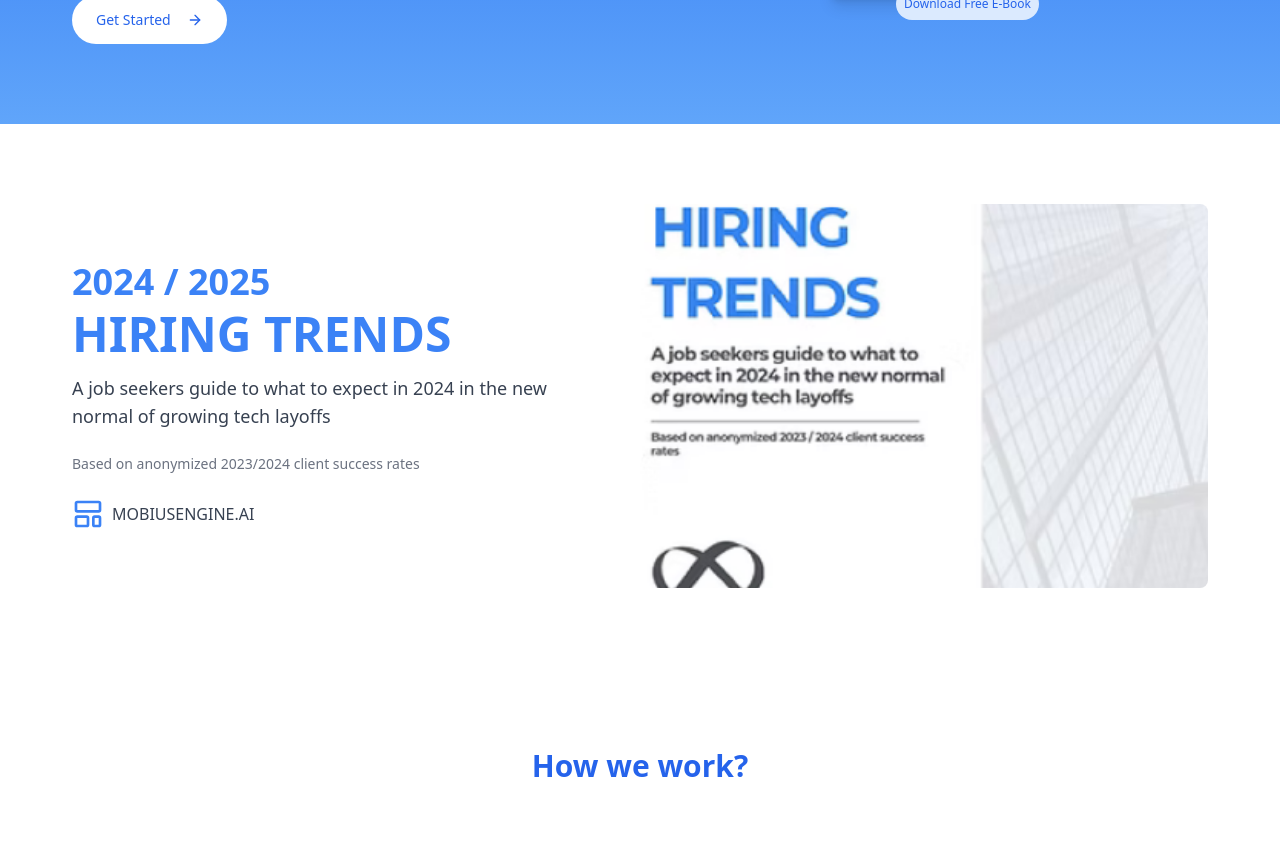
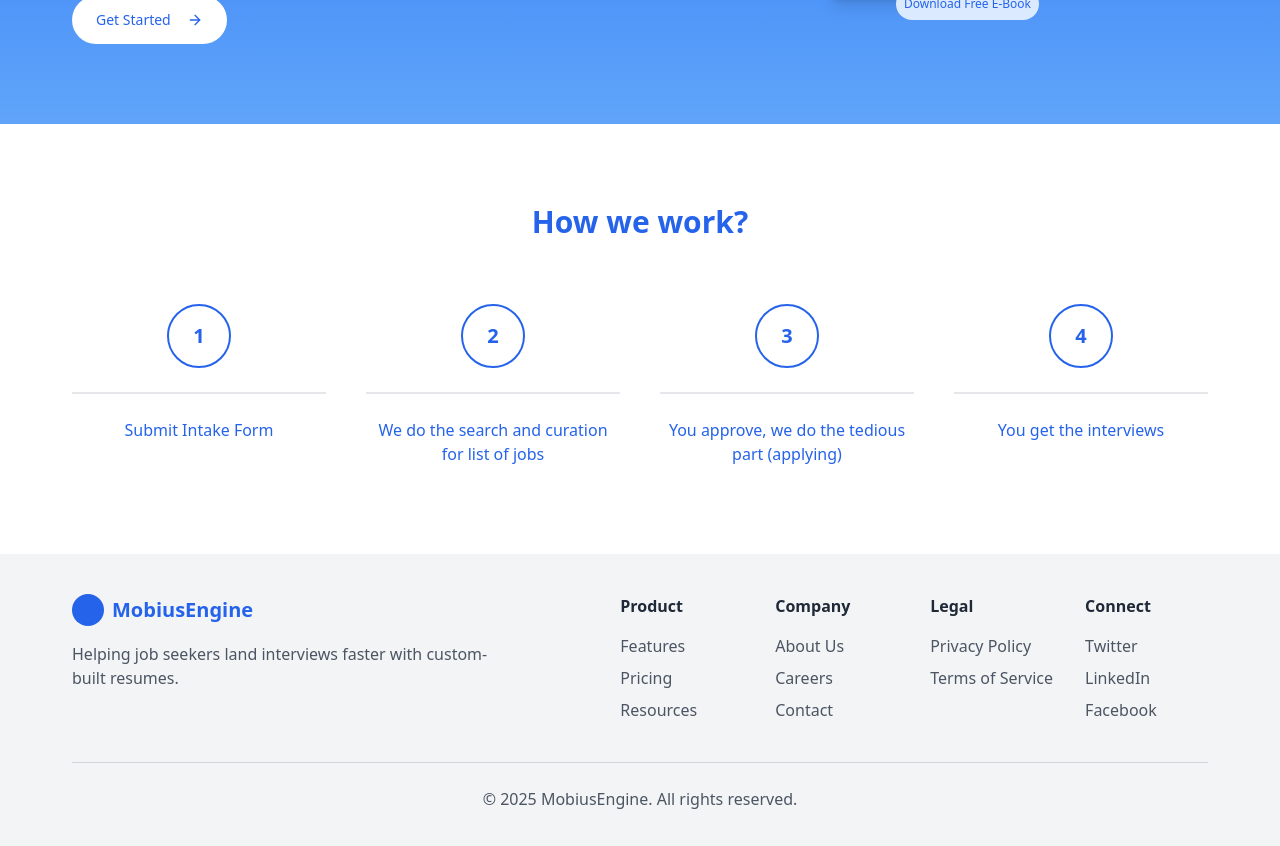
Before and after one commit to thekrishnaarjun/mobius-landing-revival, a React (Vite) app: page / in a window 1280 px wide. Shown: the part 440-1286 px from the top of the page. Built offline with nearby package versions, Linux system fonts and the light colour scheme.

Commit message:
Remove page
Remove the index page.

```diff
--- a/src/components/CoverPage.tsx
+++ /dev/null
@@ -1,43 +0,0 @@
-
-import React from "react";
-import { LayoutTemplate } from "lucide-react";
-
-const CoverPage = () => {
-  return (
-    <section className="bg-white py-20 px-4 md:px-10">
-      <div className="container mx-auto flex flex-col md:flex-row items-center justify-between">
-        <div className="md:w-1/2 mb-10 md:mb-0">
-          <div className="max-w-lg">
-            <div className="mb-6">
-              <h2 className="text-blue-500 font-bold text-3xl md:text-4xl mb-2">2024 / 2025</h2>
-              <h1 className="text-blue-500 font-bold text-4xl md:text-5xl mb-4">HIRING TRENDS</h1>
-              <p className="text-gray-700 text-lg">
-                A job seekers guide to what to expect in 2024 in the new normal of growing tech layoffs
-              </p>
-            </div>
-            <p className="text-gray-500 text-sm mb-6">
-              Based on anonymized 2023/2024 client success rates
-            </p>
-            <div className="flex items-center space-x-2">
-              <LayoutTemplate className="w-8 h-8 text-blue-500" />
-              <span className="text-gray-700 font-medium">MOBIUSENGINE.AI</span>
-            </div>
-          </div>
-        </div>
-        <div className="md:w-1/2">
-          <div className="relative">
-            <div className="w-full h-96 bg-gray-100 rounded-lg overflow-hidden">
-              <img
-                src="/lovable-uploads/d464f6a7-6152-43eb-a6d4-3c3557a19ecb.png"
-                alt="Hiring Trends Cover"
-                className="w-full h-full object-cover"
-              />
-            </div>
-          </div>
-        </div>
-      </div>
-    </section>
-  );
-};
-
-export default CoverPage;
--- a/src/pages/Index.tsx
+++ b/src/pages/Index.tsx
@@ -4,7 +4,6 @@ import Header from "@/components/Header";
 import Hero from "@/components/Hero";
 import Features from "@/components/Features";
 import Footer from "@/components/Footer";
-import CoverPage from "@/components/CoverPage";
 
 const Index = () => {
   return (
@@ -13,7 +12,6 @@ const Index = () => {
         <Header />
         <Hero />
       </div>
-      <CoverPage />
       <Features />
       <Footer />
     </div>
```
